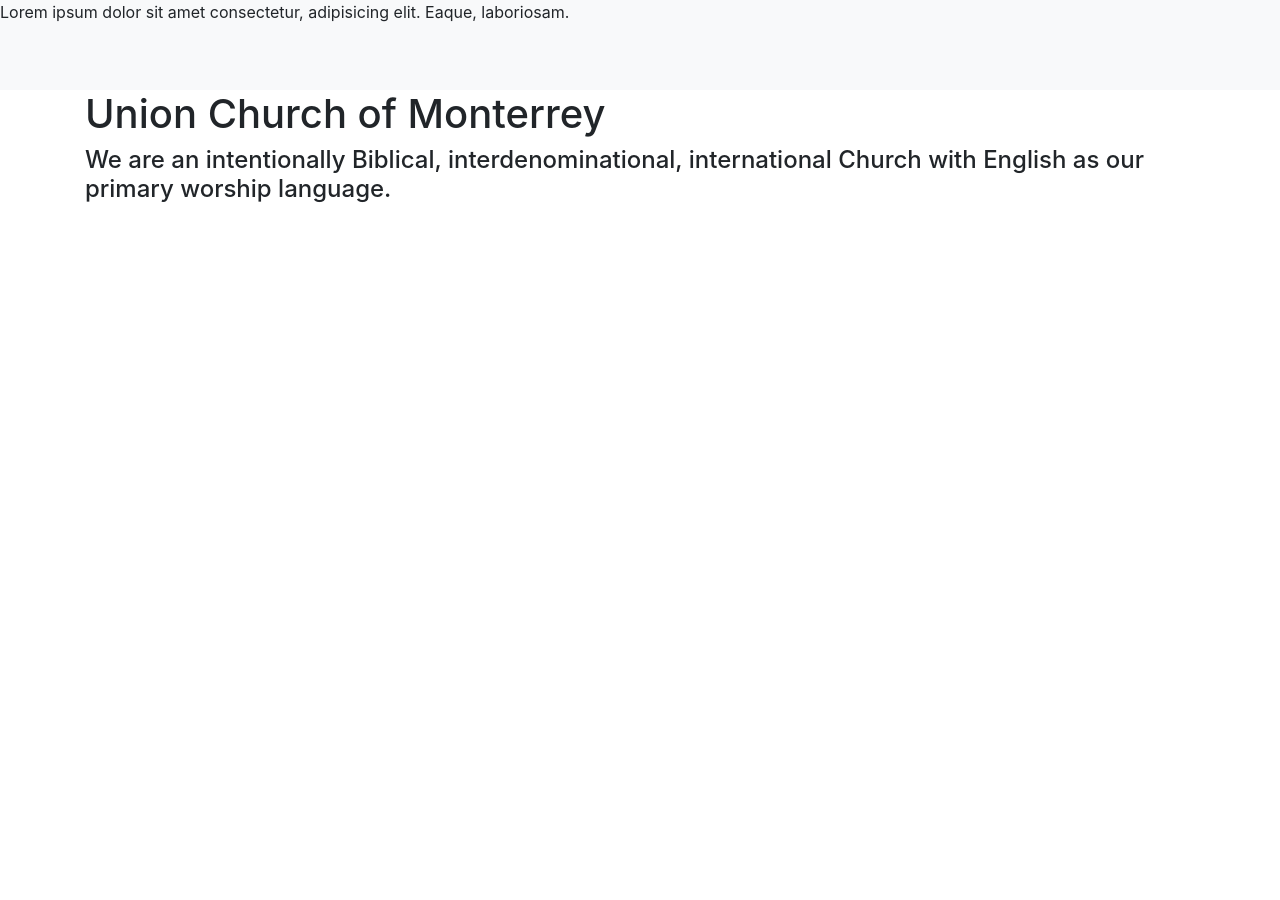
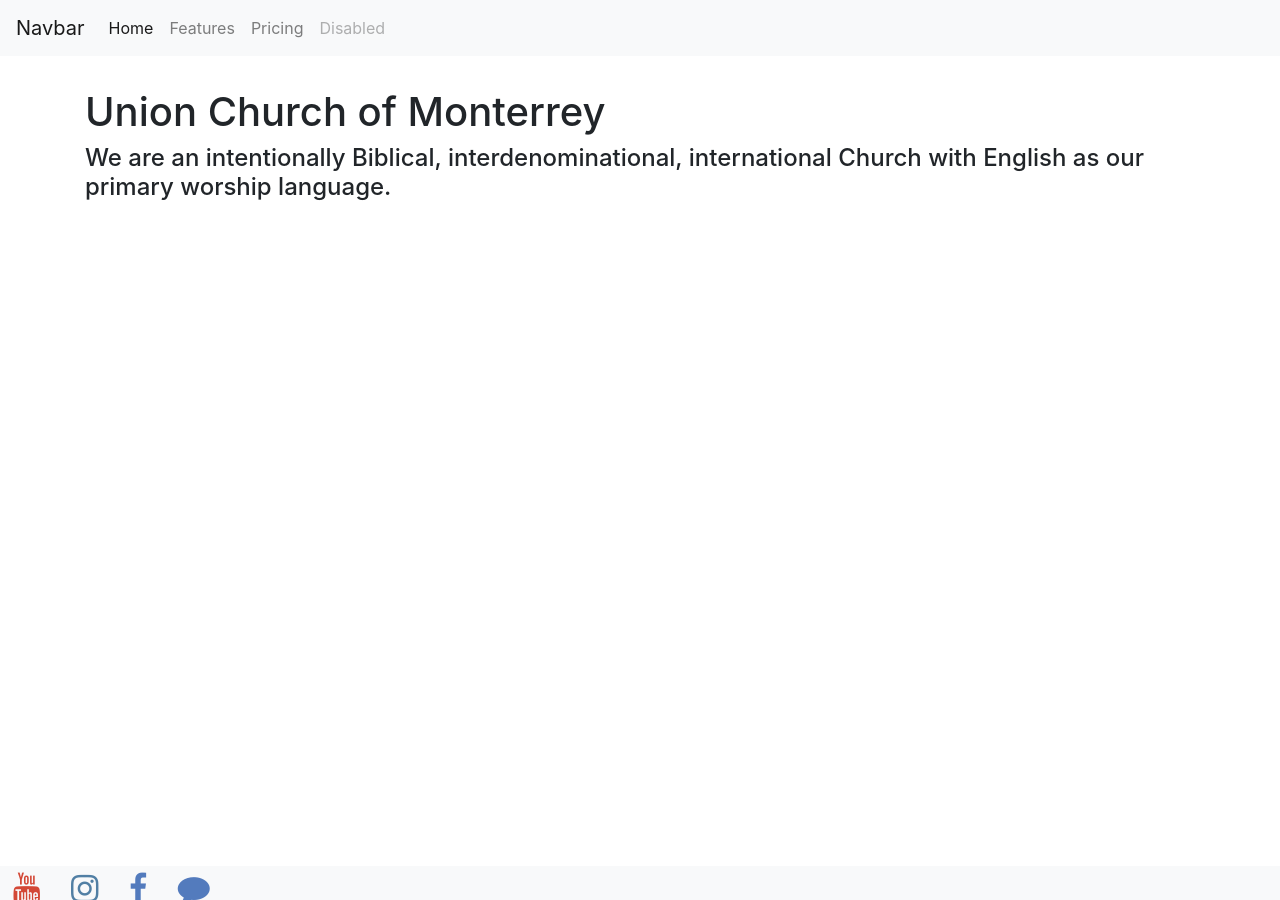
Before and after one commit to gogvale/UnionChurch, a Jekyll site: the page built from index.html, in a window 1280 px wide and 900 px high. Built offline with Jekyll 4.4.1, drawn with Linux system fonts in a browser that asks for light colours; nearby versions of some CDN libraries.

Commit message:
Add navbar

```diff
--- a/_includes/header.html
+++ b/_includes/header.html
@@ -1,3 +1,16 @@
 <div id="header" class="sticky-top bg-light">
-    Lorem ipsum dolor sit amet consectetur, adipisicing elit. Eaque, laboriosam.
+    <nav class="navbar navbar-expand-lg navbar-light bg-light">
+        <a class="navbar-brand" href="#">Navbar</a>
+        <button class="navbar-toggler" type="button" data-toggle="collapse" data-target="#navbarNavAltMarkup" aria-controls="navbarNavAltMarkup" aria-expanded="false" aria-label="Toggle navigation">
+          <span class="navbar-toggler-icon"></span>
+        </button>
+        <div class="collapse navbar-collapse" id="navbarNavAltMarkup">
+          <div class="navbar-nav">
+            <a class="nav-item nav-link active" href="#">Home <span class="sr-only">(current)</span></a>
+            <a class="nav-item nav-link" href="#">Features</a>
+            <a class="nav-item nav-link" href="#">Pricing</a>
+            <a class="nav-item nav-link disabled" href="#">Disabled</a>
+          </div>
+        </div>
+      </nav>
 </div>
--- a/css/app.scss
+++ b/css/app.scss
@@ -42,6 +42,10 @@
 #content{
 	min-height: 90vh;
 }
-#footer, #header{
+#footer{
 	height: 10vh;
 }
+
+.container{
+	padding-top: 2em;
+}
```
